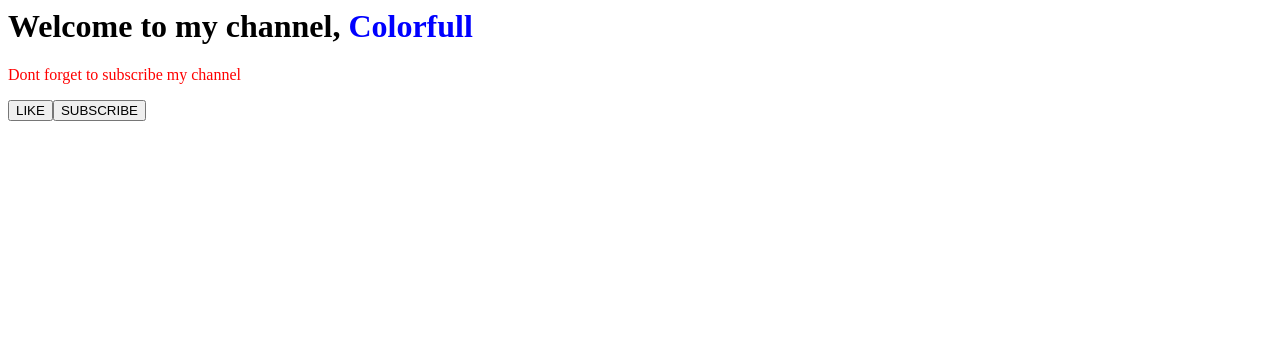
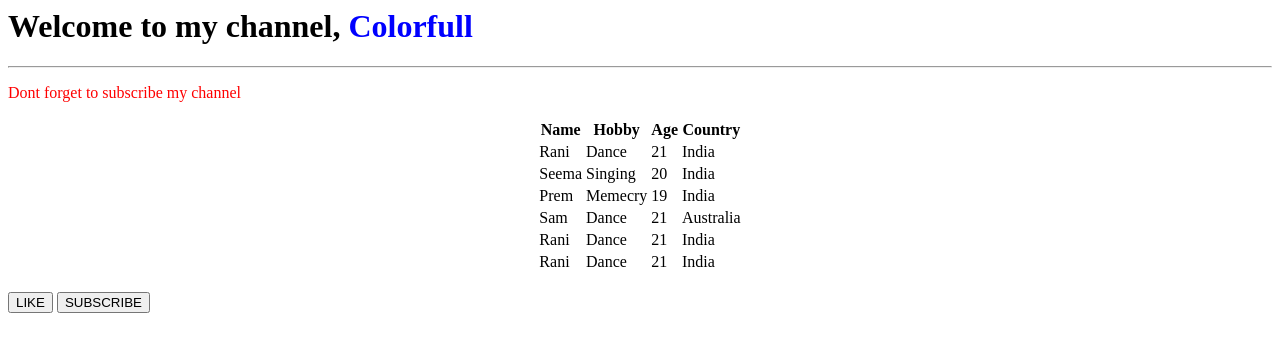
Before and after one commit to CodeHereOfficial/Snehal, an Angular app: page / in a window 1280 px wide. Shown: the top 352 px of the page. Built offline with nearby package versions, Linux system fonts and the light colour scheme.

Commit message:
3 files modified

```diff
--- a/src/app/colorfull1/colorfull1.component.css
+++ b/src/app/colorfull1/colorfull1.component.css
@@ -0,0 +1,9 @@
+table {
+  margin: auto;
+  padding: auto;
+
+}
+
+th {
+  border: 2px;
+}
--- a/src/app/colorfull1/colorfull1.component.html
+++ b/src/app/colorfull1/colorfull1.component.html
@@ -1,4 +1,20 @@
 <h1>Welcome to my channel, <b style="color: blue">Colorfull</b></h1>
+<hr />
+
 <p style="color:red">Dont forget to subscribe my channel</p>
-<button>LIKE</button>
+<table>
+  <tr>
+    <th  *ngFor = "let column of headers">
+     {{column}}
+    </th>
+  </tr>
+  <tr *ngFor = "let row of rows">
+    <td *ngFor = "let column of headers">
+    {{row[column]}}
+    </td>
+  </tr>
+</table>
+<br>
+<button style="margin-right:4px">LIKE</button>
+
 <button>SUBSCRIBE</button>
--- a/src/app/colorfull1/colorfull1.component.ts
+++ b/src/app/colorfull1/colorfull1.component.ts
@@ -3,10 +3,47 @@ import { Component } from '@angular/core';
 @Component({
   selector: 'colorfull1',
   templateUrl: './colorfull1.component.html',
-  styleUrls: ['./colorfull1.component.css']
+  styleUrls: ['./colorfull1.component.css'],
 })
 export class Colorfull1Component {
 
-
-
+  public headers = ['Name', 'Hobby', 'Age', 'Country'];
+  public rows = [
+    {
+      Name: 'Rani',
+      Hobby: 'Dance',
+      Age: '21',
+      Country: 'India',
+    },
+    {
+      Name: 'Seema',
+      Hobby: 'Singing',
+      Age: '20',
+      Country: 'India',
+    },
+    {
+      Name: 'Prem',
+      Hobby: 'Memecry',
+      Age: '19',
+      Country: 'India',
+    },
+    {
+      Name: 'Sam',
+      Hobby: 'Dance',
+      Age: '21',
+      Country: 'Australia',
+    },
+    {
+      Name: 'Rani',
+      Hobby: 'Dance',
+      Age: '21',
+      Country: 'India',
+    },
+    {
+      Name: 'Rani',
+      Hobby: 'Dance',
+      Age: '21',
+      Country: 'India',
+    },
+  ];
 }
```
